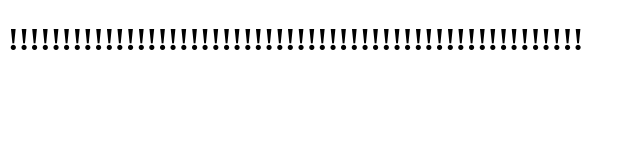
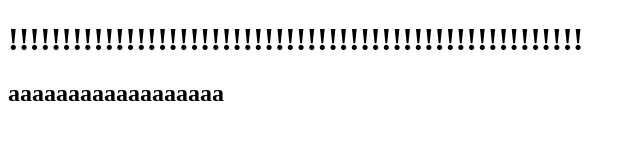
Before and after one commit to RyugaRyuga/test, a plain HTML site: page index.html in a window 1280 px wide. Shown: the whole page, without its empty margins (0-640 px from the left). Drawn offline with Linux system fonts and the light colour scheme.

Commit message:
testtest

```diff
--- a/index.html
+++ b/index.html
@@ -7,6 +7,6 @@
 </head>
 <body>
 <h1>!!!!!!!!!!!!!!!!!!!!!!!!!!!!!!!!!!!!!!!!!!!!!!!!!!!!!!</h1>
-
+<h2>aaaaaaaaaaaaaaaaaa</h2>
 </body>
 </html>
```
